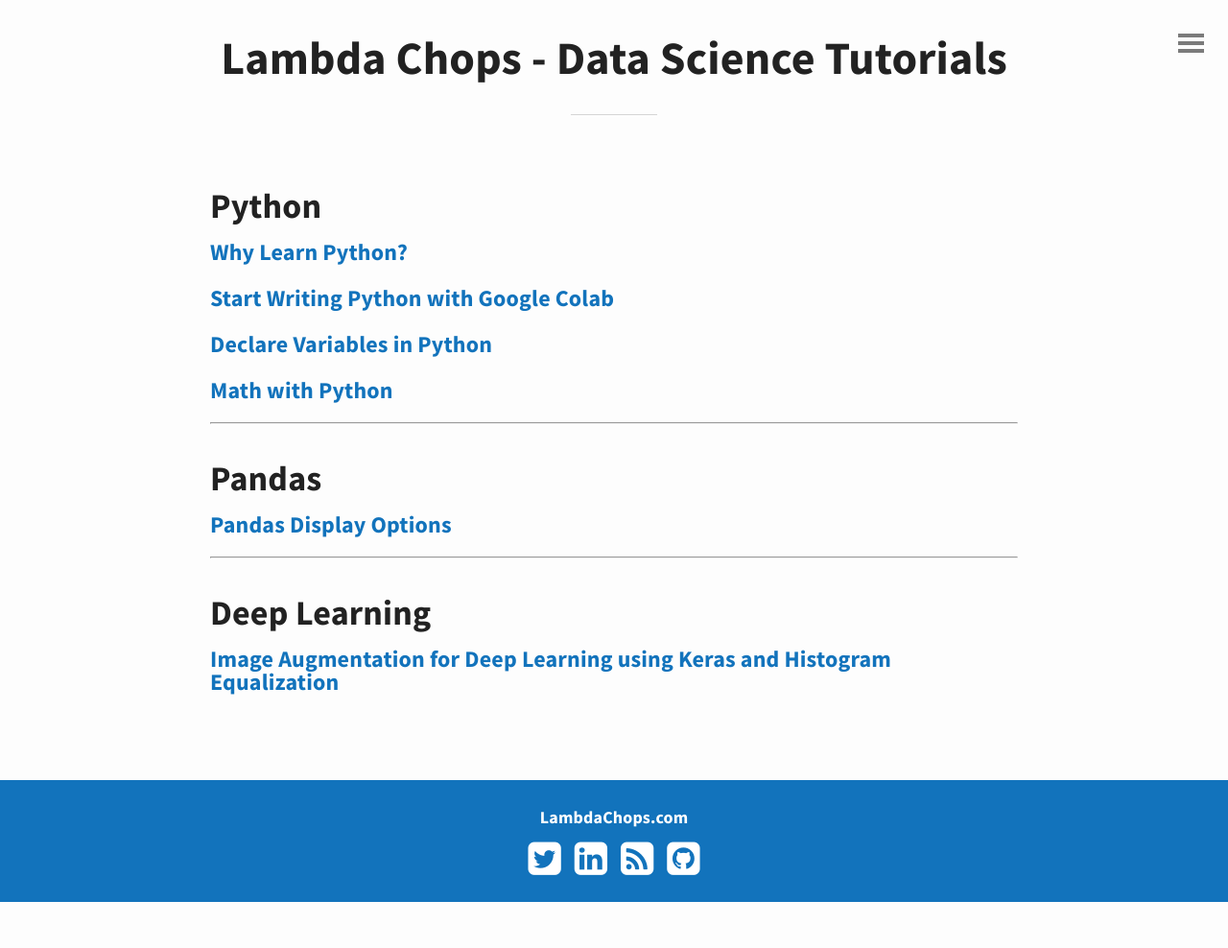
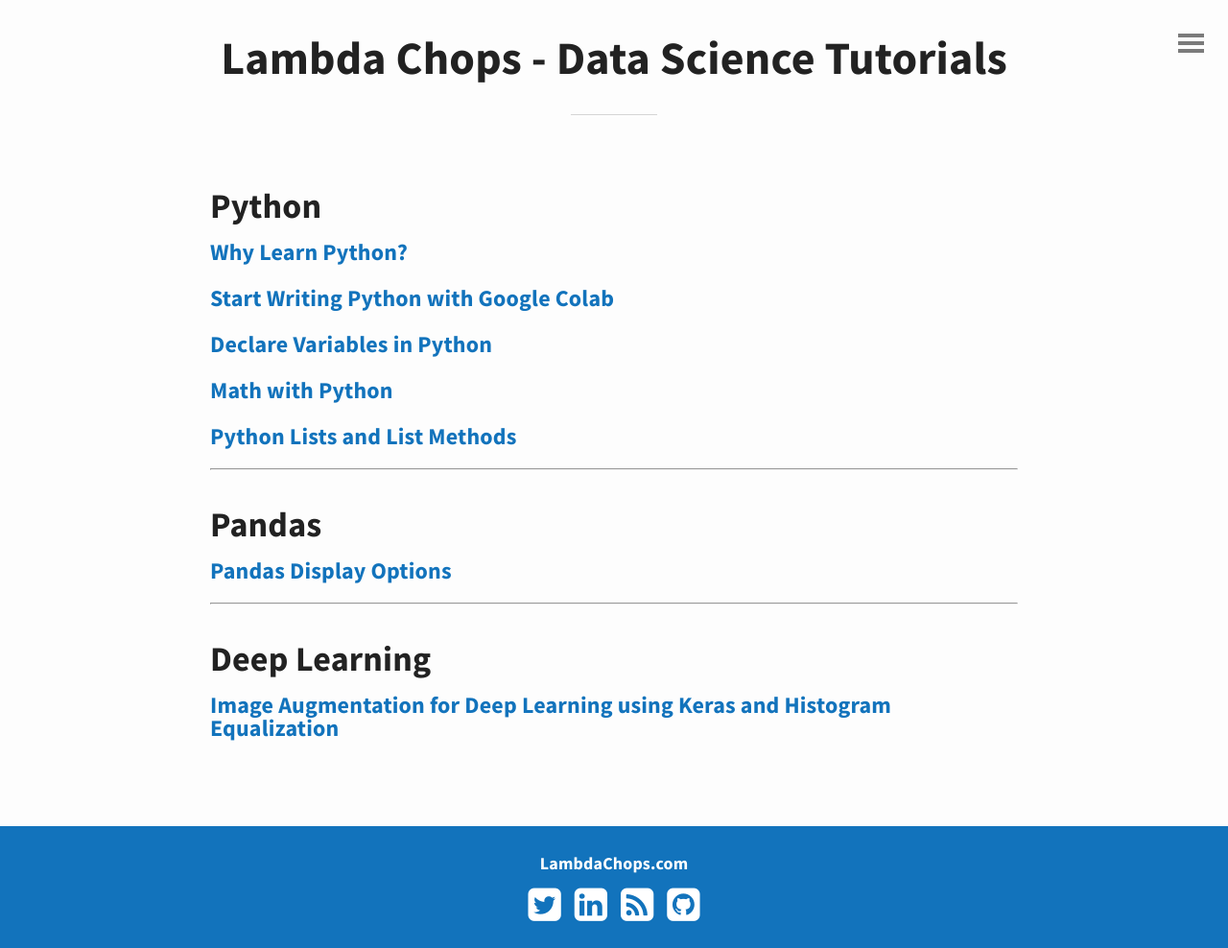
Before and after one commit to ryanallredblog/ryanallredblog.github.io, a Jekyll site: the page built from index.html, in a window 1280 px wide. Shown: the whole page at 96% size. Built offline with Jekyll 4.4.1, drawn with Linux system fonts in a browser that asks for light colours; the list of posts is cut into pages by our own code; before the commit the page ends 940 px from its top, so only the background shows below that.

Commit message:
renames post and adds python lists and list methods post to home page

```diff
--- a/index.html
+++ b/index.html
@@ -21,6 +21,7 @@
 <h3><a href="/start-writing-python-with-google-colab">Start Writing Python with Google Colab</a></h3>
 <h3><a href="/declare-variables-in-python">Declare Variables in Python</a></h3>
 <h3><a href="/math-with-python">Math with Python</a></h3>
+<h3><a href="/python-lists-and-list-methods">Python Lists and List Methods</a></h3>
 <hr>
 
 <h2>Pandas</h2>
```
Also changed, not shown: _posts/2019-06-20-python-lists-and-list-methods.md (renamed from _posts/2019-06-20-python-lists.md).
